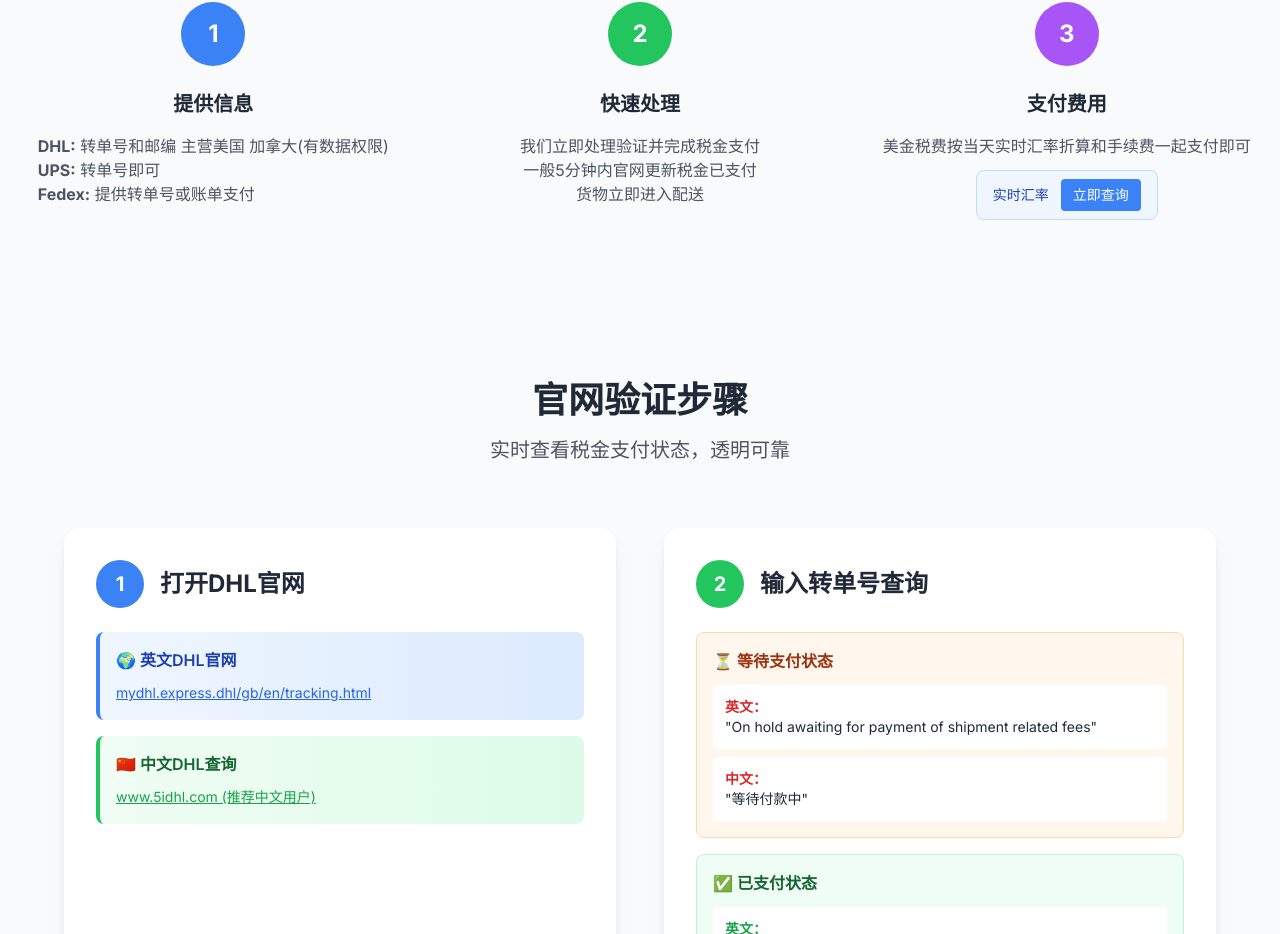
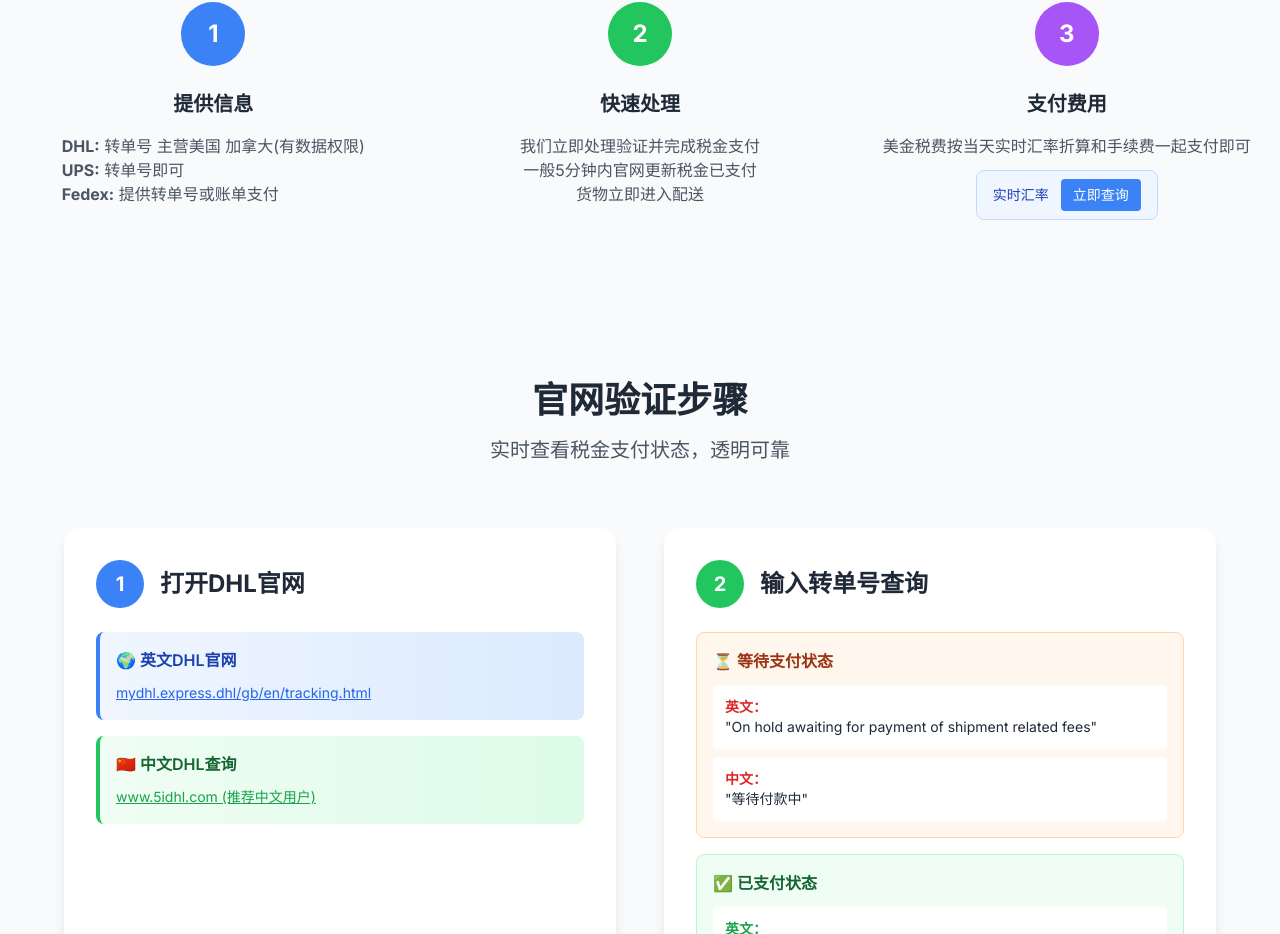
Before and after one commit to Darrenthinker/PST56, a React (Vite) app: page /pay-duty in a window 1280 px wide. Shown: the part 2766-3700 px from the top of the page. Built offline with nearby package versions, Linux system fonts and the light colour scheme.

Commit message:
Remove zip code requirement from DHL instructions

```diff
--- a/src/components/PayDuty.jsx
+++ b/src/components/PayDuty.jsx
@@ -282,7 +282,7 @@
               <h3 className="text-xl font-semibold mb-4">提供信息</h3>
               <div className="flex justify-center">
                 <div className="text-gray-600 text-left">
-                  <p><strong>DHL:</strong> 转单号和邮编 主营美国 加拿大(有数据权限)</p>
+                  <p><strong>DHL:</strong> 转单号 主营美国 加拿大(有数据权限)</p>
                   <p><strong>UPS:</strong> 转单号即可</p>
                   <p><strong>Fedex:</strong> 提供转单号或账单支付</p>
                 </div>
```
Also changed, not shown: .specstory/history/2025-11-27_04-25Z-打开本地服务器.md.
